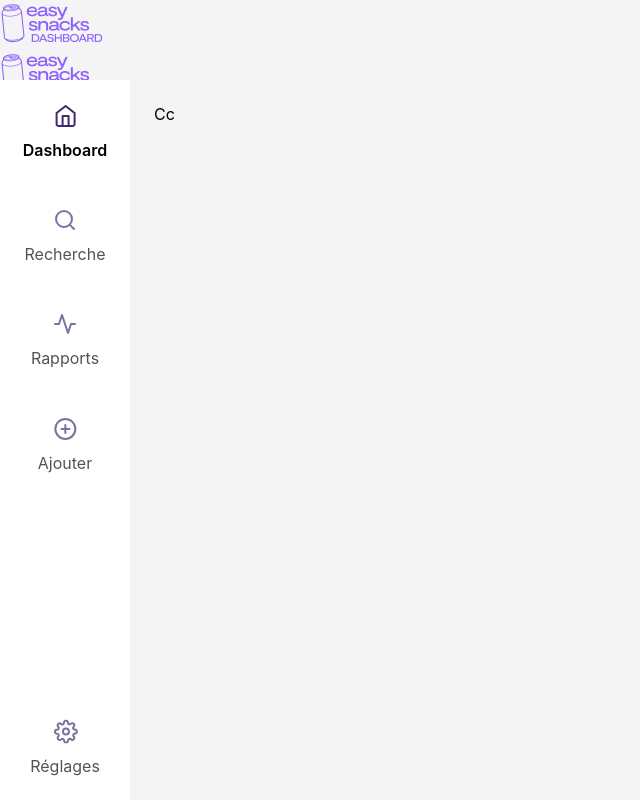
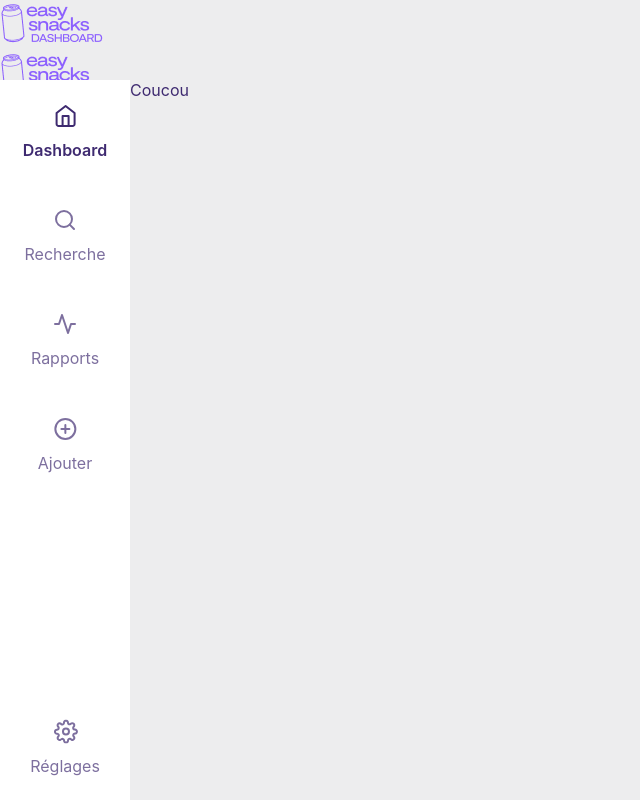
Before and after one commit to TimBlanchard/easy-snacks, a React (Create React App) app: page / in a window 1280 px wide. Shown: the whole page, without its empty margins (0-640 px from the left). Built offline with nearby package versions, Linux system fonts and the light colour scheme.

Commit message:
Correct logic component & variables

```diff
--- a/src/App.js
+++ b/src/App.js
@@ -1,10 +1,16 @@
+import './styles/global.scss'
+import NavHeader from "./components/organisms/NavHeader";
+import NavSidebar from "./components/organisms/NavSidebar";
 import Landing from "./pages/Landing";
-import './styles/global.scss'
 
 function App() {
   return (
     <div className="App">
-     <Landing/>
+        <NavHeader/>
+        <main>
+            <NavSidebar/>
+            <Landing />
+        </main>
     </div>
   );
 }
--- a/src/components/organisms/NavSidebar/index.scss
+++ b/src/components/organisms/NavSidebar/index.scss
@@ -30,6 +30,10 @@
       }
     }
 
+    &:hover {
+      cursor: pointer;
+    }
+
     &__icon {
       margin-bottom: var(--spacing-4);
     }
--- a/src/pages/Landing/index.js
+++ b/src/pages/Landing/index.js
@@ -1,16 +1,10 @@
 import React from 'react'
-import NavHeader from "../../components/organisms/NavHeader";
-import NavSidebar from "../../components/organisms/NavSidebar";
 
 export default function Landing() {
 
     return (
         <div className="landing">
-            <NavHeader/>
-            <main>
-                <NavSidebar/>
-                <div className="content">Cc</div>
-            </main>
+            Coucou
         </div>
     )
 }
--- a/src/styles/global.scss
+++ b/src/styles/global.scss
@@ -1,10 +1,11 @@
 @import "variables";
 
-// TEMPORAIRE
+// GLOBAL
 body {
-  background: #f4f4f4;
+  background: var(--neutral-grey);
   display: flex;
   flex-direction: column;
+  color: var(--neutral-black);
 
   .nav-header {
     height: 80px;
@@ -17,7 +18,13 @@ body {
 
     .content {
       flex: 1;
-      padding: 24px;
+      padding: var(--spacing-6);
     }
   }
 }
+
+// UTILITY CLASS
+.box-default {
+  border-radius: var(--border-radius-2);
+  background: var(--neutral-white);
+}
--- a/src/styles/variables.scss
+++ b/src/styles/variables.scss
@@ -3,16 +3,16 @@
   /* START COLORS */
 
   /* theme colors */
-  --color-primary: #fff8d2;
-  --color-primary-op-80: rgba(255, 248, 210, 0.8);
-  --color-secondary: #711f0e;
-  --color-third: #E9401E;
+  --color-primary: #8C60FE;
+  --color-done: #77F583;
+  --color-warning: #FEDB60;
+  --color-error: #FE6060;
+  --color-background: #FDF4EF;
 
   /* neutrals colors */
-  --neutral-black: #0c0c0c;
-  --neutral-grey-0: #404040;
-  --neutral-grey-1: #808080;
-  --neutral-white: #fff;
+  --neutral-black: #3E2A70;
+  --neutral-grey: #EDEDEE;
+  --neutral-white: #FFFFFF;
   /* END COLORS */
 
   /* START FONT SIZES */
@@ -79,7 +79,9 @@
   /* END SPACING */
 
   /* START RADIUS */
+  --border-radius-0: 4px;
   --border-radius-1: 8px;
+  --border-radius-2: 12px;
   /* END RADIUS */
 
   /* BOX SHADOWS */
```
